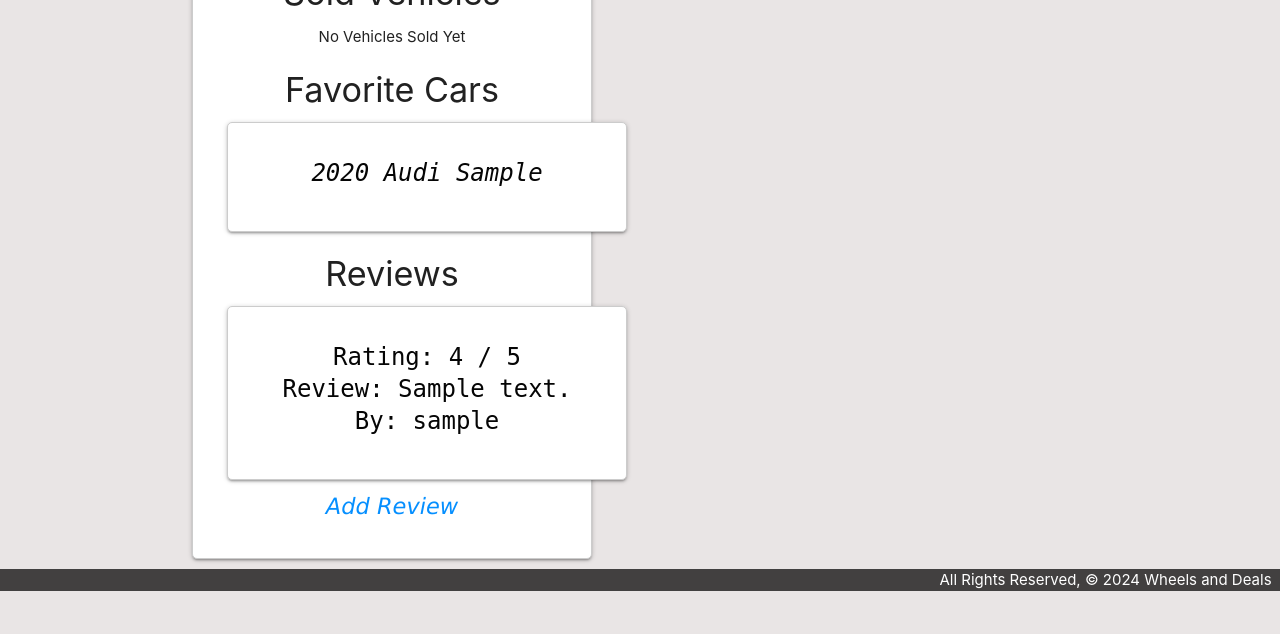
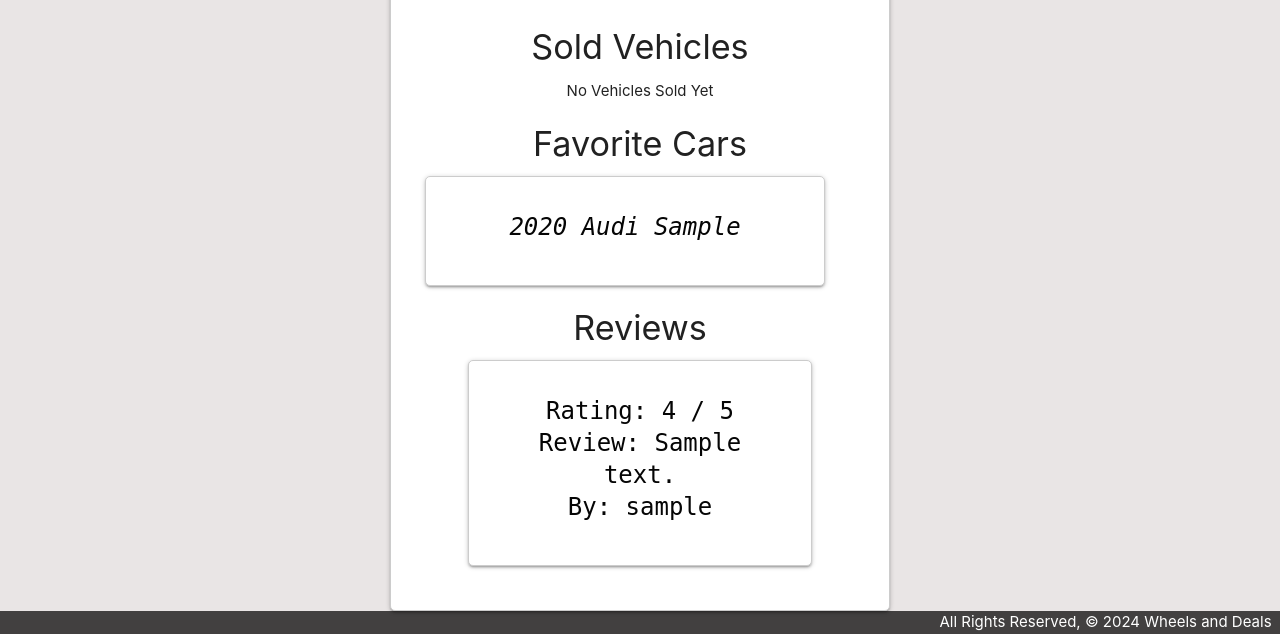
Before and after one commit to aaronfnp/wheelsanddeals, a Django app: page /garage/1 in a window 1280 px wide. Shown: the part 971-1605 px from the top of the page. Before the commit the page ends 1562 px from the top, so only its background shows below. Run offline with Django 5.2, Linux system fonts and the light colour scheme; a user stored in the database is signed in; tables that the repository leaves empty hold one stand-in row (values such as "Sample post").

Commit message:
changes to garage css, avatar model, and little fixes

```diff
--- a/main_app/models.py
+++ b/main_app/models.py
@@ -123,7 +123,7 @@ class Photo(models.Model):
 
 class Avatar(models.Model):
     url = models.CharField(max_length=200)
-    user = models.ForeignKey(User, on_delete=models.CASCADE)
+    user = models.OneToOneField(User, on_delete=models.CASCADE)
 
     def __str__(self):
         return f"Avatar for user_id: {self.user_id} @{self.url}"
@@ -136,15 +136,13 @@ class Profile(models.Model):
         return self.user.username
 
 class Review(models.Model):
-    # should grab current logged in user
-    user_sender = models.OneToOneField(User, on_delete=models.CASCADE, related_name='sent_reviews')
-    # should grab current user profile
-    user_receiver = models.OneToOneField(User, on_delete=models.CASCADE, related_name='received_reviews')
+    user_sender = models.ForeignKey(User, on_delete=models.CASCADE, related_name='sent_reviews')
+    user_receiver = models.ForeignKey(User, on_delete=models.CASCADE, related_name='received_reviews')
     content = models.CharField(max_length=100)
     rating = models.IntegerField(default=0, validators=[MinValueValidator(0), MaxValueValidator(5)])
 
     def __str__(self):
-        return f'{self.content})'
+        return f'{self.content}'
 
     def get_absolute_url(self):
         return reverse('detail', kwargs={'review_id': self.id})
--- a/main_app/static/css/style.css
+++ b/main_app/static/css/style.css
@@ -53,11 +53,12 @@ footer.page-footer {
   border-radius: 5px;
   padding: 10px;
   margin-bottom: 10px;
-  width: 400px;
+  max-width: 400px;
 }
 
 .card-content {
   text-align: center;
+  max-width: 100%;
 }
 
 .row {
@@ -159,3 +160,20 @@ a {
 a:hover {
   text-decoration: underline;
 }
+
+.profile-wrapper {
+  max-width: 500px;
+  margin: 0 auto;
+}
+
+.reviews-wrapper {
+  max-width: 100%;
+  width: 80%;
+  margin: 0 auto;
+}
+
+.review-card {
+  width: 100%;
+  box-sizing: border-box;
+  margin-bottom: 10px;
+}
--- a/main_app/templates/garage.html
+++ b/main_app/templates/garage.html
@@ -1,13 +1,13 @@
 {% extends 'base.html' %} {% block content %}
 
 <!-- profile avatar link -->
-<div class="card">
+<div class="profile-wrapper card">
   <div class="card-content">
-  {% for avatar in user.avatar_set.all %}
-  <img class="responsive-img card-panel" src="{{ avatar.url }}" />
-  {% empty %}
-  <div class="card-panel teal-text center-align">No Photos Uploaded</div>
-  {% endfor %}
+    {% if user.avatar %}
+      <img class="responsive-img card-panel" src="{{ user.avatar.url }}" />
+    {% else %}
+      <div class="card-panel teal-text center-align">No Avatar Uploaded</div>
+      {% if viewer == user %}
       <form
         action="{% url 'add_avatar' user.id %}"
         enctype="multipart/form-data"
@@ -19,10 +19,11 @@
         <br /><br />
         <button type="submit" class="btn">Upload Photo</button>
       </form>
+      {% endif %}
+    {% endif %}
 
 
 <h3>{{ profile.user }}</h3>
-<p>Bio: {{ profile.bio }}</p>
 <br/>
 <br/>
 <h5>{{ profile.user }}'s Active Listings</h5>
@@ -37,13 +38,13 @@
       <div>
         {% for car in active_listings %}
         <div>
-          <div class="card">
-            <a href="{% url 'detail' car.id %}">
-            <div class="card-content">
-              <span class="card-title">{{ car.year }} {{ car.make }} {{ car.model }}</span>
-            </a>
-            </div>
-          </div>
+          {% for photo in car.photo_set.all %}
+            <div class="photo-wrap">
+            <a href="{% url 'detail' car.id %}"><img class="photo-container" src="{{photo.url}}" /></a>
+            <div class="photo-description"> ${{ car.price }}<br>{{ car.year }} {{ car.make }} {{ car.model }}</div>
+          {% empty %}
+            <div class="teal-text center-align"><a href="{% url 'detail' car.id %}">{{ car.year }} {{ car.make }} {{ car.model }}</a></div>
+          {% endfor %}
         </div>
         {% endfor %}
       </div>
@@ -60,14 +61,13 @@
       {% if sold_history %}
       <div>
         {% for car in sold_history %}
-        <div>
-          <div class="card">
-            <a href="{% url 'detail' car.id %}">
-            <div class="card-content">
-              <span class="card-title">{{ car.year }} {{ car.make }} {{ car.model }}</span>
-            </a>
-            </div>
-          </div>
+          {% for photo in car.photo_set.all %}
+            <div class="photo-wrap">
+            <a href="{% url 'detail' car.id %}"><img class="photo-container" src="{{photo.url}}" /></a>
+            <div class="photo-description"> ${{ car.price }}<br>{{ car.year }} {{ car.make }} {{ car.model }}</div>
+          {% empty %}
+            <div class="teal-text center-align"><a href="{% url 'detail' car.id %}">{{ car.year }} {{ car.make }} {{ car.model }}</a></div>
+          {% endfor %}
         </div>
         {% endfor %}
       </div>
@@ -78,6 +78,7 @@
   </div>
   <div>
     <div>
+      {% if viewer == user %}
       <h4>Favorite Cars</h4>
     </div>
     <div>
@@ -99,16 +100,16 @@
       <p>No Favorites Added</p>
       {% endif %}
     </div>
+    {% endif %}
     <div>
       <div>
         <h4>Reviews</h4>
           </div>
-      <div>
+          <div class="reviews-wrapper"> <!-- New class added -->
             {% if reviews %}
             <div>
               {% for review in reviews %}
-          <div>
-            <div class="card">
+              <div class="card review-card"> <!-- New class added -->
                 <div class="card-content">
                   <span class="card-title">
                     Rating: {{ review.rating }} / 5
@@ -117,14 +118,18 @@
                   </span>
                 </div>
               </div>
-          </div>
               {% endfor %}
             </div>
             {% else %}
             <p>No Reviews Added</p>
             {% endif %}
           </div>
-      <a href="{% url 'reviews_create' %}">Add Review</a>
+          {% if viewer != user %}
+          <a href="{% url 'reviews_create' user.id %}">Add Review</a>
+          {% endif %}
+        </div>
+      </div>
+    </div>
   </div>
 </div>
 
--- a/main_app/urls.py
+++ b/main_app/urls.py
@@ -16,7 +16,7 @@ urlpatterns = [
     path('garage/<int:user_id>', views.garage, name='garage'),
     path('garage/<int:user_id>/add_avatar/', views.add_avatar, name='add_avatar'),
     path('cars/<int:car_id>/add_to_favorites/', views.add_to_favorites, name='add_to_favorites'),
-    path('garage/createreview/', views.ReviewCreate.as_view(), name='reviews_create'),
+    path('garage/<int:user_id>/createreview/', views.ReviewCreate.as_view(), name='reviews_create'),
     path('accounts/signup/', views.signup, name='signup'),
     path('cars/categories/', views.car_list, name='car_list'),
 ]
--- a/main_app/views.py
+++ b/main_app/views.py
@@ -2,17 +2,18 @@ import uuid
 import boto3
 import os
 from django.contrib.auth.mixins import LoginRequiredMixin
-from django.shortcuts import render, redirect
+from django.shortcuts import render, redirect, get_object_or_404
+from django.views.generic import ListView, DetailView
 from django.views.generic.edit import CreateView, UpdateView, DeleteView
-from django.views.generic import ListView, DetailView
 from django.contrib.auth import login
 from django.contrib.auth.forms import UserCreationForm
+from django.contrib.auth.models import User
 from django.contrib.auth.decorators import login_required
 from .models import Car, Photo, Profile, Review, CATEGORY
 from django import forms
 from .forms import CarForm
 from django.db.models import Q
-from django.contrib.auth.models import User
+from django.urls import reverse_lazy
 
 # Define the home view
 def home(request):
@@ -39,8 +40,10 @@ def cars_index(request):
 
 def cars_detail(request, car_id):
   car = Car.objects.get(id=car_id)
+  user = request.user
   return render(request, 'cars/detail.html', {
-    'car': car
+    'car': car,
+    'user': user
   })
 
 @login_required
@@ -110,6 +113,7 @@ def car_market(request):
 
 @login_required
 def garage(request, user_id):
+    viewer = request.user
     user = User.objects.get(id=user_id)
     active_listings = Car.objects.filter(published_by=user, sold="For Sale")
     sold_history = Car.objects.filter(
@@ -120,6 +124,7 @@ def garage(request, user_id):
     favorite_cars = profile.favorite_cars.all()
     return render(request, 'garage.html', {
         # avatar render
+        'viewer': viewer,
         'profile': profile,
         'user': user,
         'active_listings': active_listings,
@@ -161,13 +166,20 @@ def add_to_favorites(request, car_id):
 
 class ReviewCreate(LoginRequiredMixin, CreateView):
     model = Review
-    fields = ['rating', 'content', 'user_receiver']
-    success_url = '/my_garage'
+    fields = ['rating', 'content']
+    success_url = None
 
     def form_valid(self, form):
         form.instance.user_sender = self.request.user
+        user_id = self.kwargs['user_id']
+        user_receiver = get_object_or_404(User, pk=user_id)
+        form.instance.user_receiver = user_receiver
         # THIS NEEDS RECEIVING USER AS WELL ONCE PROFILE HAS
         return super().form_valid(form)
+
+    def get_success_url(self):
+        # get the original path without 'createreview' part
+        return reverse_lazy('garage', kwargs={'user_id': self.kwargs['user_id']})
 
 def signup(request):
     error_message = ''
```
Also changed, not shown: main_app/templates/cars/detail.html (+5 -3 lines), main_app/migrations/0016_alter_review_user_receiver_alter_review_user_sender.py (added), main_app/migrations/0017_alter_avatar_user.py (added). Lines whose indentation alone changed are shown as unchanged.
